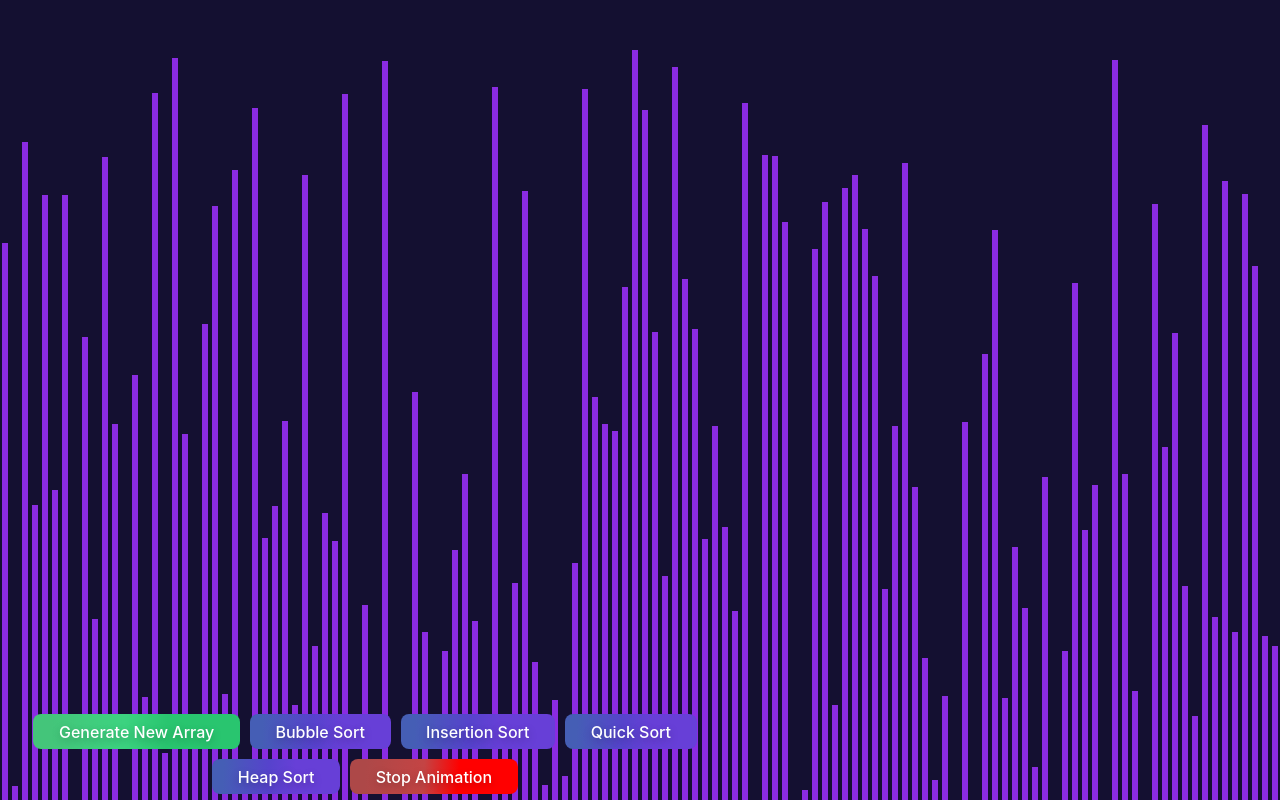
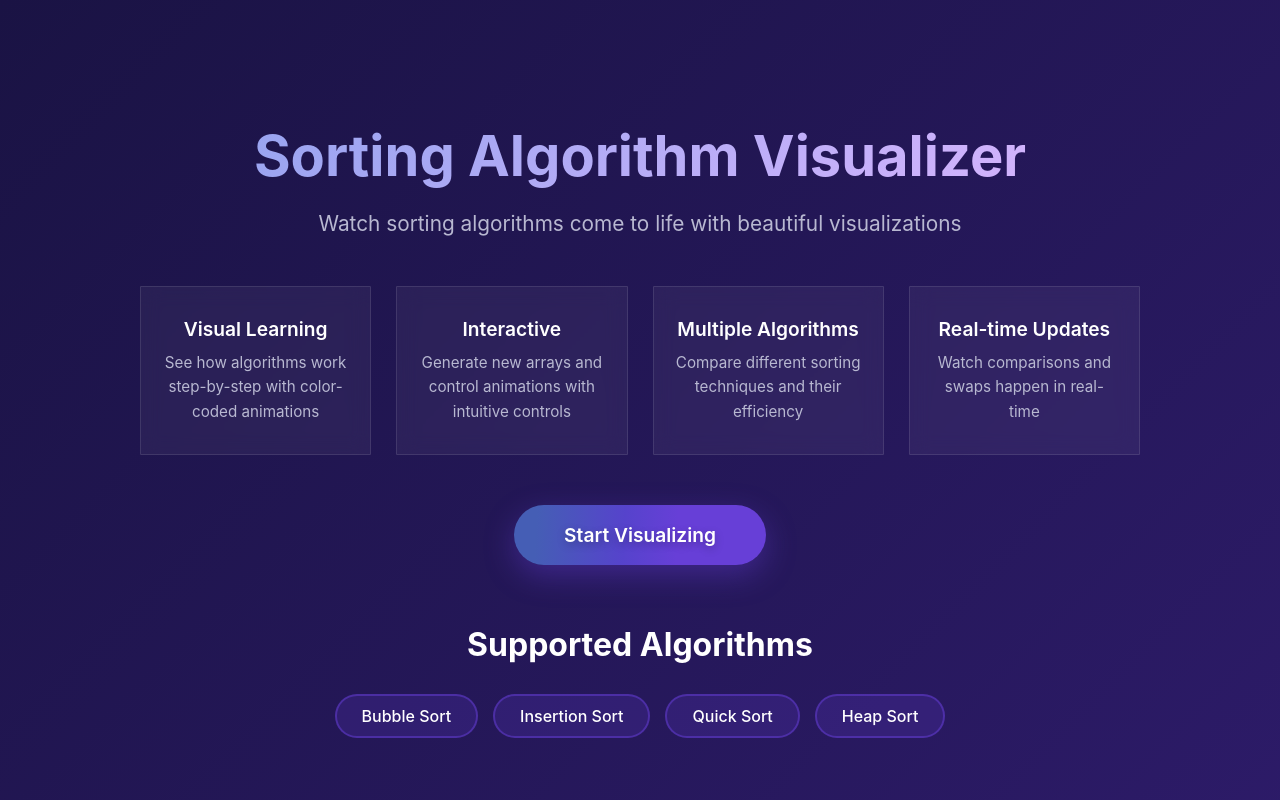
Before and after one commit to CheikhhhTi/Sorting-visualizer, a React (Create React App) app: page / in a window 1280 px wide. Shown: the top 800 px of the page. Built offline with nearby package versions, Linux system fonts and the light colour scheme.

Commit message:
Home page

```diff
--- a/package.json
+++ b/package.json
@@ -6,6 +6,7 @@
     "cra-template": "1.2.0",
     "react": "^19.0.0",
     "react-dom": "^19.0.0",
+    "react-router-dom": "^7.9.4",
     "react-scripts": "5.0.1"
   },
   "scripts": {
--- a/src/App.js
+++ b/src/App.js
@@ -1,12 +1,18 @@
 import React from 'react';
+import { BrowserRouter as Router, Routes, Route } from "react-router-dom";
 import SortingVisualizer from './SortingVisualizer/SortingVisualizer';
+import Home from "./SortingVisualizer/Home";
+
 import './App.css';
 
 function App() {
   return (
-    <div className="App">
-      <SortingVisualizer></SortingVisualizer>
-    </div>
+    <Router>
+      <Routes>
+        <Route path="/" element={<Home />} />
+        <Route path="/visualizer" element={<SortingVisualizer />} />
+      </Routes>
+    </Router>
   );
 }
 
--- /dev/null
+++ b/src/SortingVisualizer/Home.css
@@ -0,0 +1,183 @@
+.home-container {
+  min-height: 100vh;
+  display: flex;
+  align-items: center;
+  justify-content: center;
+  background: linear-gradient(135deg, #1a1344 0%, #2d1b69 100%);
+  padding: 40px 20px;
+}
+
+.content-wrapper {
+  max-width: 1000px;
+  width: 100%;
+  text-align: center;
+}
+
+.main-title {
+  font-size: 3.5rem;
+  font-weight: 700;
+  margin-bottom: 20px;
+  background: linear-gradient(135deg, #91a2ee 0%, #dbb6ff 100%);
+  -webkit-background-clip: text;
+  -webkit-text-fill-color: transparent;
+  background-clip: text;
+  font-family: "Inter UI", "SF Pro Display", -apple-system, BlinkMacSystemFont, "Segoe UI", Roboto, Oxygen, Ubuntu, Cantarell, "Open Sans", "Helvetica Neue", sans-serif;
+}
+
+.subtitle {
+  font-size: 1.3rem;
+  color: #b8b8d1;
+  margin-bottom: 50px;
+  font-weight: 400;
+  font-family: "Inter UI", "SF Pro Display", -apple-system, BlinkMacSystemFont, "Segoe UI", Roboto, Oxygen, Ubuntu, Cantarell, "Open Sans", "Helvetica Neue", sans-serif;
+}
+
+.features {
+  display: grid;
+  grid-template-columns: repeat(auto-fit, minmax(220px, 1fr));
+  gap: 25px;
+  margin-bottom: 50px;
+}
+
+.feature-card {
+  background: rgba(255, 255, 255, 0.05);
+  border-radius: 1px;
+  padding: 30px 20px;
+  backdrop-filter: blur(10px);
+  border: 1px solid rgba(255, 255, 255, 0.1);
+  transition: transform 0.3s ease, box-shadow 0.3s ease;
+  cursor: default;
+}
+
+.feature-card:hover {
+  transform: translateY(-5px);
+  box-shadow: 0 10px 30px rgba(102, 126, 234, 0.3);
+}
+
+.feature-title {
+  font-size: 1.2rem;
+  font-weight: 600;
+  margin-bottom: 10px;
+  color: #ffffff;
+  font-family: "Inter UI", "SF Pro Display", -apple-system, BlinkMacSystemFont, "Segoe UI", Roboto, Oxygen, Ubuntu, Cantarell, "Open Sans", "Helvetica Neue", sans-serif;
+}
+
+.feature-desc {
+  font-size: 0.95rem;
+  color: #b8b8d1;
+  line-height: 1.6;
+  font-family: "Inter UI", "SF Pro Display", -apple-system, BlinkMacSystemFont, "Segoe UI", Roboto, Oxygen, Ubuntu, Cantarell, "Open Sans", "Helvetica Neue", sans-serif;
+}
+
+.cta-button {
+  background-image: linear-gradient(92.88deg, #455EB5 9.16%, #5643CC 43.89%, #673FD7 64.72%);
+  color: #ffffff;
+  font-size: 1.2rem;
+  font-weight: 600;
+  padding: 18px 50px;
+  border: none;
+  border-radius: 50px;
+  cursor: pointer;
+  text-decoration: none;
+  display: inline-block;
+  transition: all 0.3s ease;
+  box-shadow: 0 10px 30px rgba(103, 63, 215, 0.4);
+  font-family: "Inter UI", "SF Pro Display", -apple-system, BlinkMacSystemFont, "Segoe UI", Roboto, Oxygen, Ubuntu, Cantarell, "Open Sans", "Helvetica Neue", sans-serif;
+  text-shadow: rgba(0, 0, 0, 0.25) 0 3px 8px;
+}
+
+.cta-button:hover {
+  transform: translateY(-3px);
+  box-shadow: 0 15px 40px rgba(103, 63, 215, 0.6);
+  opacity: 0.95;
+}
+
+.cta-button:active {
+  transform: translateY(-1px);
+}
+
+.algorithms {
+  margin-top: 60px;
+  margin-bottom: 40px;
+}
+
+.algorithms h2 {
+  font-size: 2rem;
+  margin-bottom: 30px;
+  color: #ffffff;
+  font-family: "Inter UI", "SF Pro Display", -apple-system, BlinkMacSystemFont, "Segoe UI", Roboto, Oxygen, Ubuntu, Cantarell, "Open Sans", "Helvetica Neue", sans-serif;
+}
+
+.algo-list {
+  display: flex;
+  flex-wrap: wrap;
+  justify-content: center;
+  gap: 15px;
+}
+
+.algo-tag {
+  background: rgba(103, 63, 215, 0.2);
+  border: 2px solid rgba(103, 63, 215, 0.5);
+  padding: 10px 25px;
+  border-radius: 25px;
+  font-size: 1rem;
+  font-weight: 500;
+  transition: all 0.3s ease;
+  color: #ffffff;
+  font-family: "Inter UI", "SF Pro Display", -apple-system, BlinkMacSystemFont, "Segoe UI", Roboto, Oxygen, Ubuntu, Cantarell, "Open Sans", "Helvetica Neue", sans-serif;
+  cursor: default;
+}
+
+.algo-tag:hover {
+  background: rgba(103, 63, 215, 0.4);
+  border-color: rgba(103, 63, 215, 0.8);
+  transform: scale(1.05);
+}
+
+@media (max-width: 768px) {
+  .main-title {
+    font-size: 2.5rem;
+  }
+
+  .subtitle {
+    font-size: 1.1rem;
+    margin-bottom: 40px;
+  }
+
+  .features {
+    grid-template-columns: 1fr;
+    gap: 20px;
+  }
+
+  .cta-button {
+    font-size: 1.1rem;
+    padding: 15px 40px;
+  }
+
+  .algorithms h2 {
+    font-size: 1.6rem;
+  }
+}
+
+@media (max-width: 480px) {
+  .home-container {
+    padding: 20px 15px;
+  }
+
+  .main-title {
+    font-size: 2rem;
+  }
+
+  .subtitle {
+    font-size: 1rem;
+  }
+
+  .feature-card {
+    padding: 25px 15px;
+  }
+
+  .cta-button {
+    font-size: 1rem;
+    padding: 14px 35px;
+  }
+}
--- /dev/null
+++ b/src/SortingVisualizer/Home.jsx
@@ -0,0 +1,48 @@
+import React from "react";
+import { Link } from "react-router-dom";
+import "./Home.css";
+
+export default function Home() {
+  return (
+    <div className="home-container">
+      <div className="content-wrapper">
+        <h1 className="main-title">Sorting Algorithm Visualizer</h1>
+        <p className="subtitle">Watch sorting algorithms come to life with beautiful visualizations</p>
+
+        <div className="features">
+          <div className="feature-card">
+            <div className="feature-title">Visual Learning</div>
+            <div className="feature-desc">See how algorithms work step-by-step with color-coded animations</div>
+          </div>
+
+          <div className="feature-card">
+            <div className="feature-title">Interactive</div>
+            <div className="feature-desc">Generate new arrays and control animations with intuitive controls</div>
+          </div>
+
+          <div className="feature-card">
+            <div className="feature-title">Multiple Algorithms</div>
+            <div className="feature-desc">Compare different sorting techniques and their efficiency</div>
+          </div>
+
+          <div className="feature-card">
+            <div className="feature-title">Real-time Updates</div>
+            <div className="feature-desc">Watch comparisons and swaps happen in real-time</div>
+          </div>
+        </div>
+
+        <Link to="/visualizer" className="cta-button">Start Visualizing</Link>
+
+        <div className="algorithms">
+          <h2>Supported Algorithms</h2>
+          <div className="algo-list">
+            <div className="algo-tag">Bubble Sort</div>
+            <div className="algo-tag">Insertion Sort</div>
+            <div className="algo-tag">Quick Sort</div>
+            <div className="algo-tag">Heap Sort</div>
+          </div>
+        </div>
+      </div>
+    </div>
+  );
+}
--- a/src/SortingVisualizer/SortingVisualizer.css
+++ b/src/SortingVisualizer/SortingVisualizer.css
@@ -75,9 +75,9 @@ button{
 }
 
 button:hover {
-  box-shadow: rgba(80, 63, 205, 0.5) 0 15px 70px;
-  transition-duration: 0.1s;
-  opacity: 0.8;
+  transform: translateY(-3px);
+  box-shadow: 0 15px 40px rgba(103, 63, 215, 0.6);
+  opacity: 0.95;
 }
 
 .array-bar.comparing {
```
Also changed, not shown: 1 other file (tests, documents, lock files or other folders).
